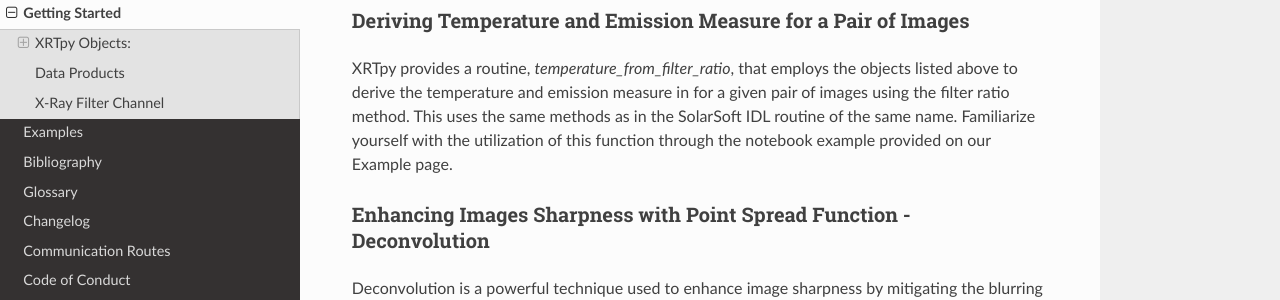
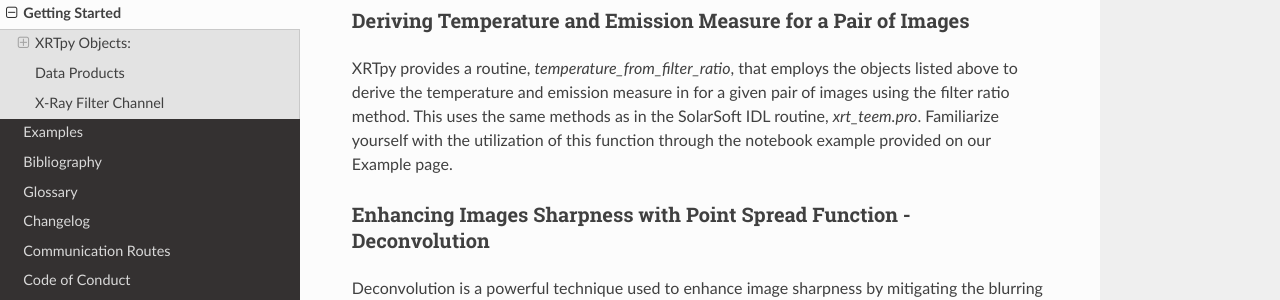
Before and after one commit to HinodeXRT/xrtpy, a Sphinx documentation site: the page built from docs/getting_started.rst, in a window 1280 px wide and 900 px high, scrolled down 739 px. Shown: the part 199-499 px from the top of the window. Built offline with Sphinx 7.4.7 and the Read the Docs theme 3.1.0, drawn with Linux system fonts in a browser that asks for light colours; cross-references to code outside the pages are shown as plain code.

Commit message:
Updated-referece to correct file name-xrt_teem.pro (#301)

```diff
--- a/docs/getting_started.rst
+++ b/docs/getting_started.rst
@@ -35,7 +35,7 @@ Deriving Temperature and Emission Measure for a Pair of Images
 --------------------------------------------------------------
 XRTpy provides a routine, *temperature_from_filter_ratio*, that employs the objects listed above to derive the temperature and emission
 measure in for a given pair of images using the filter ratio method. This uses the same methods as in the SolarSoft IDL
-routine of the same name. Familiarize yourself with the utilization of this function through the notebook example provided on our Example page.
+routine, *xrt_teem.pro*. Familiarize yourself with the utilization of this function through the notebook example provided on our Example page.
 
 
 Enhancing Images Sharpness with Point Spread Function - Deconvolution
```
